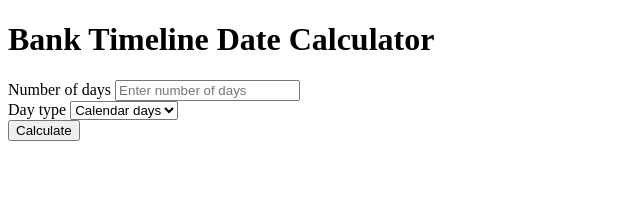
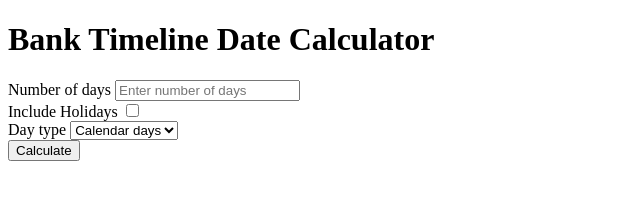
Before and after one commit to CloggedToasterAgain/cloggedtoasteragain.github.io, a website: page date-calculator/index.html in a window 1280 px wide. Shown: the whole page, without its empty margins (0-640 px from the left). Drawn offline with Linux system fonts and the light colour scheme.

Commit message:
Added toggle for holiday inclusion

```diff
--- a/date-calculator/index.html
+++ b/date-calculator/index.html
@@ -6,6 +6,7 @@
   <meta name="viewport" content="width=device-width, initial-scale=1" />
 
   <link rel="stylesheet" href="css/styles.css" />
+  <script src="js/dateUtils.js" defer></script>
   <script src="js/main.js" defer></script>
 </head>
 <body>
@@ -20,6 +21,14 @@
         id="daysInput"
         min="0"
         placeholder="Enter number of days"
+      />
+    </div>
+
+    <div class="form-group">
+      <label for="includeHolidays">Include Holidays</label>
+      <input
+        type="checkbox"
+        id="includeHolidays"
       />
     </div>
 
```
